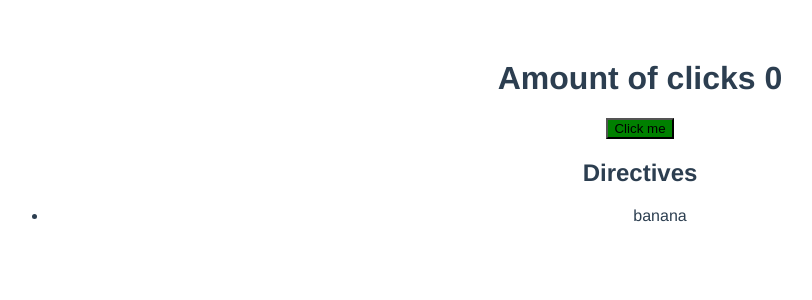
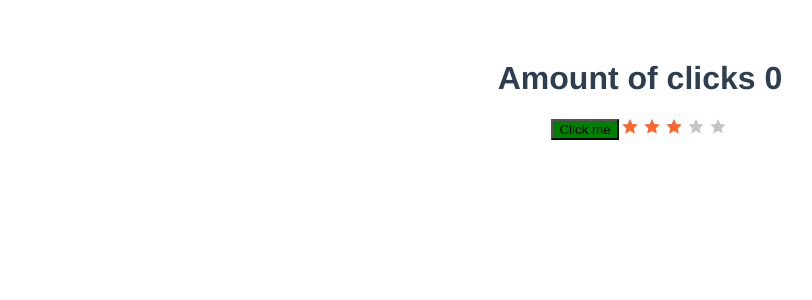
Before and after one commit to Victoria257/vue-app-apartments, a Vue app: page / in a window 1280 px wide. Shown: the top 300 px of the page, without its empty margins (0-812 px from the left). Built offline with nearby package versions, Linux system fonts and the light colour scheme.

Commit message:
lesson-8

```diff
--- a/src/App.vue
+++ b/src/App.vue
@@ -2,19 +2,22 @@
   <div id="app">
     <h1>{{ title }}</h1>
     <MyButton @click="increment" outlined>Click me</MyButton>
-    <DerectivesTest />
+
+    <StarRating :rating="3"></StarRating>
   </div>
 </template>
 
 <script>
 import MyButton from "./components/MyButton";
-import DerectivesTest from "./components/DerectivesTest";
+
+import StarRating from "./components/StarRating";
 
 export default {
   name: "App",
   components: {
     MyButton,
-    DerectivesTest,
+
+    StarRating,
   },
   data() {
     return {
--- /dev/null
+++ b/src/components/StarRating.vue
@@ -0,0 +1,69 @@
+<template>
+  <div class="star-rating">
+    <span
+      v-for="index in starLimit"
+      :key="index"
+      class="star star--outlined"
+    ></span>
+    <div class="star-rating__colored" :style="ratingWidthStyle">
+      <span
+        v-for="index in starLimit"
+        :key="index"
+        class="star star--colored"
+      ></span>
+    </div>
+  </div>
+</template>
+
+<script>
+export default {
+  name: "StarRating",
+  props: {
+    rating: {
+      type: Number,
+      default: 0,
+    },
+    starLimit: {
+      type: Number,
+      default: 5,
+    },
+  },
+  computed: {
+    ratingWidth() {
+      return (this.rating / this.starLimit) * 100;
+    },
+    ratingWidthStyle() {
+      return `width:${this.ratingWidth}%`;
+    },
+  },
+};
+</script>
+
+<style lang="scss" scoped>
+.star-rating {
+  position: relative;
+  display: inline-flex;
+  &__colored {
+    display: inline-flex;
+    position: absolute;
+    width: 0;
+    height: 100%;
+    top: 0;
+    left: 0;
+    overflow: hidden;
+  }
+}
+.star {
+  display: inline-block;
+  width: 16px;
+  height: 16px;
+  margin: 0 3px;
+  flex-shrink: 0;
+  &--colored {
+    background: url("/public/img/Star-orange.svg") center no-repeat;
+  }
+  &--outlined {
+    background: url("/public/img/Star-grey.svg") center no-repeat;
+  }
+}
+</style>
```
Also changed, not shown: public/img/Star-grey.svg (added), public/img/Star-orange.svg (added).
